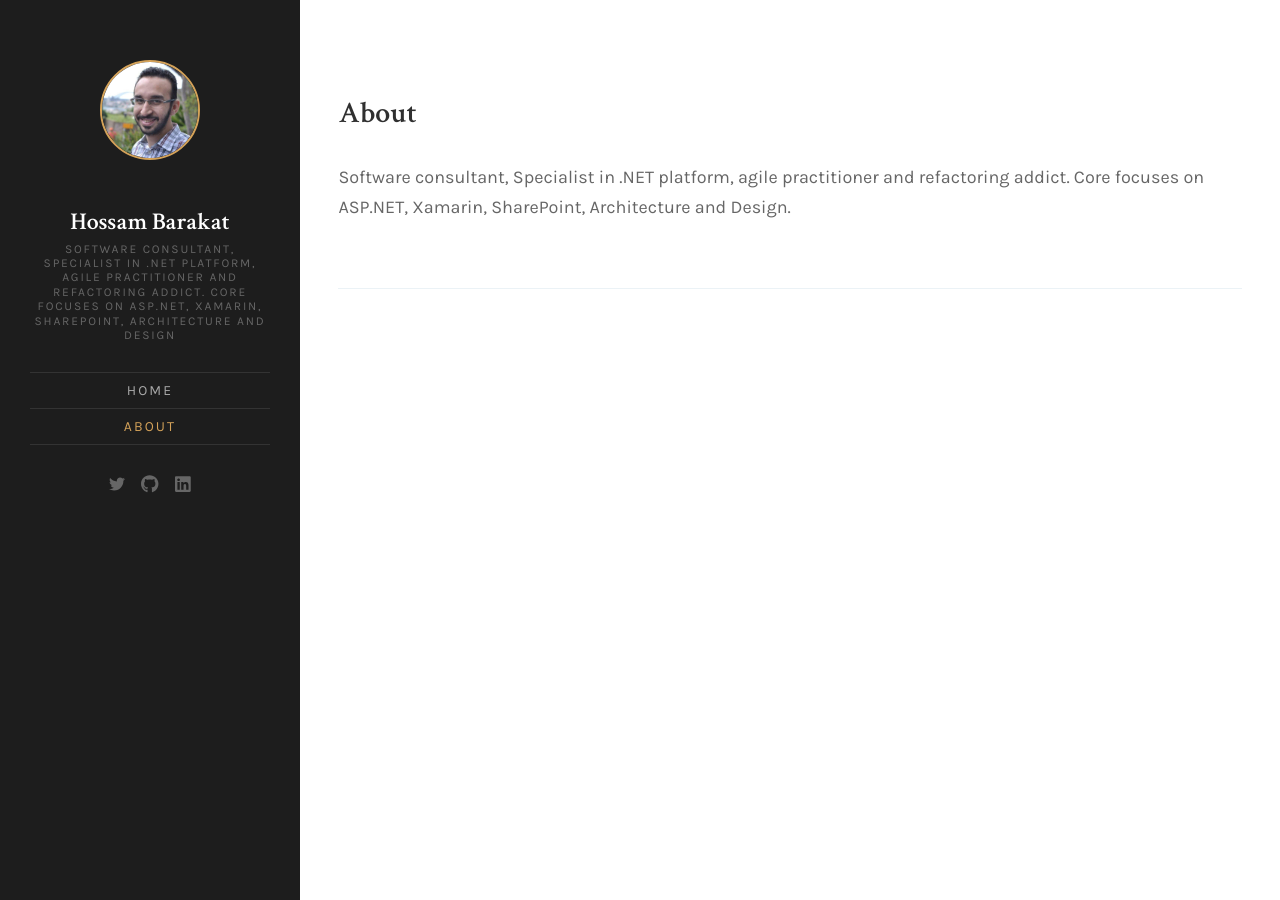
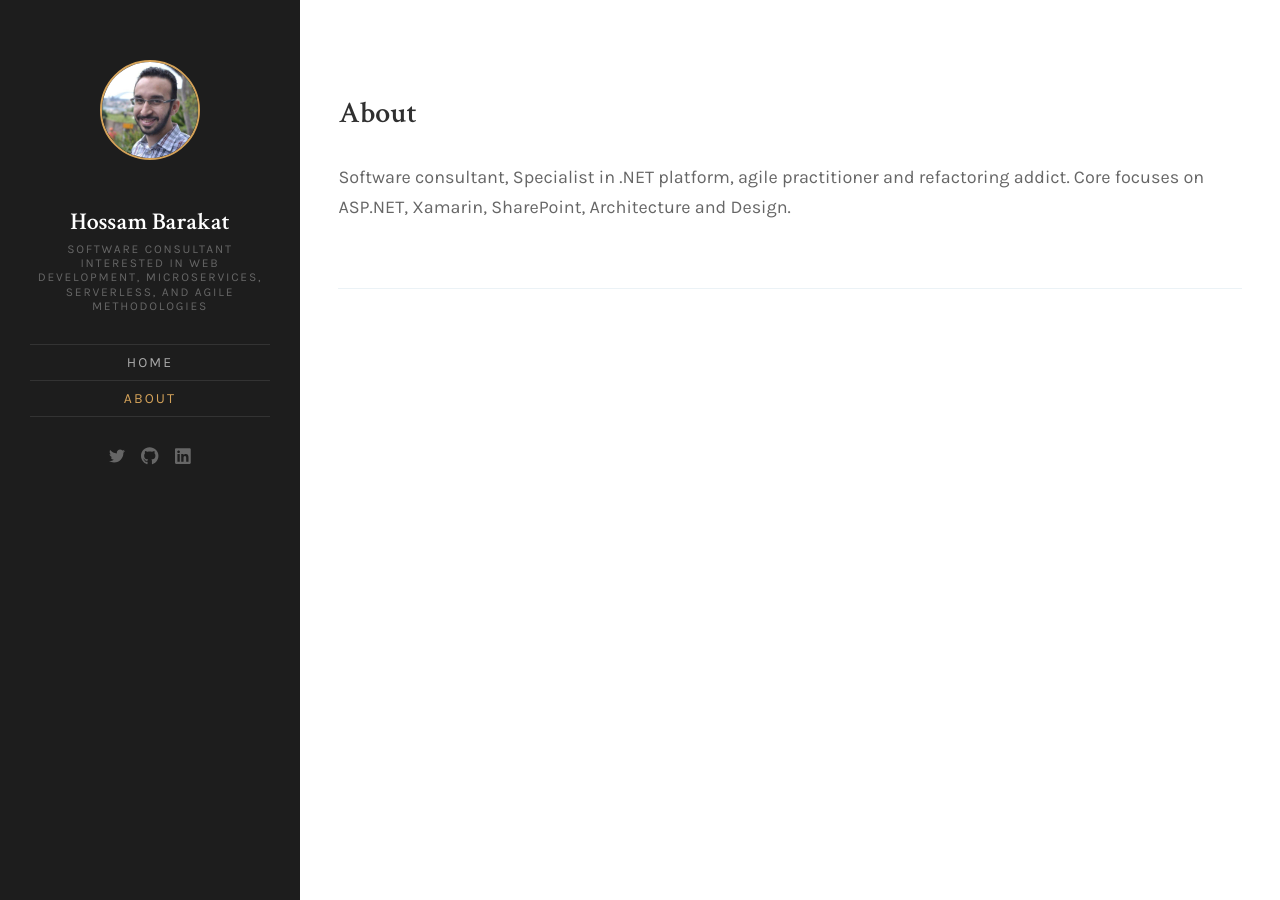
Before and after one commit to hossambarakat/hossambarakat.github.io, a Jekyll site: the page built from about.md, in a window 1280 px wide. Built offline with Jekyll 4.4.1, drawn with Linux system fonts in a browser that asks for light colours.

Commit message:
Change bio & page size

```diff
--- a/_config.yml
+++ b/_config.yml
@@ -9,7 +9,7 @@
 description:         ''
 url:                 http://www.hossambarakat.net
 baseurl:             ''
-paginate:            5
+paginate:            10
 paginate_path: "page:num"
 disqus_shortname: hossambarakat
 
@@ -18,7 +18,7 @@
 author:
   name:              Hossam Barakat
   url:               https://twitter.com/hossambarakat_
-  bio:               Software consultant, Specialist in .NET platform, agile practitioner and refactoring addict. Core focuses on ASP.NET, Xamarin, SharePoint, Architecture and Design
+  bio:               Software consultant interested in Web development, Microservices, Serverless, and Agile methodologies
 
 # Custom vars
 version:             1.0.0
```
